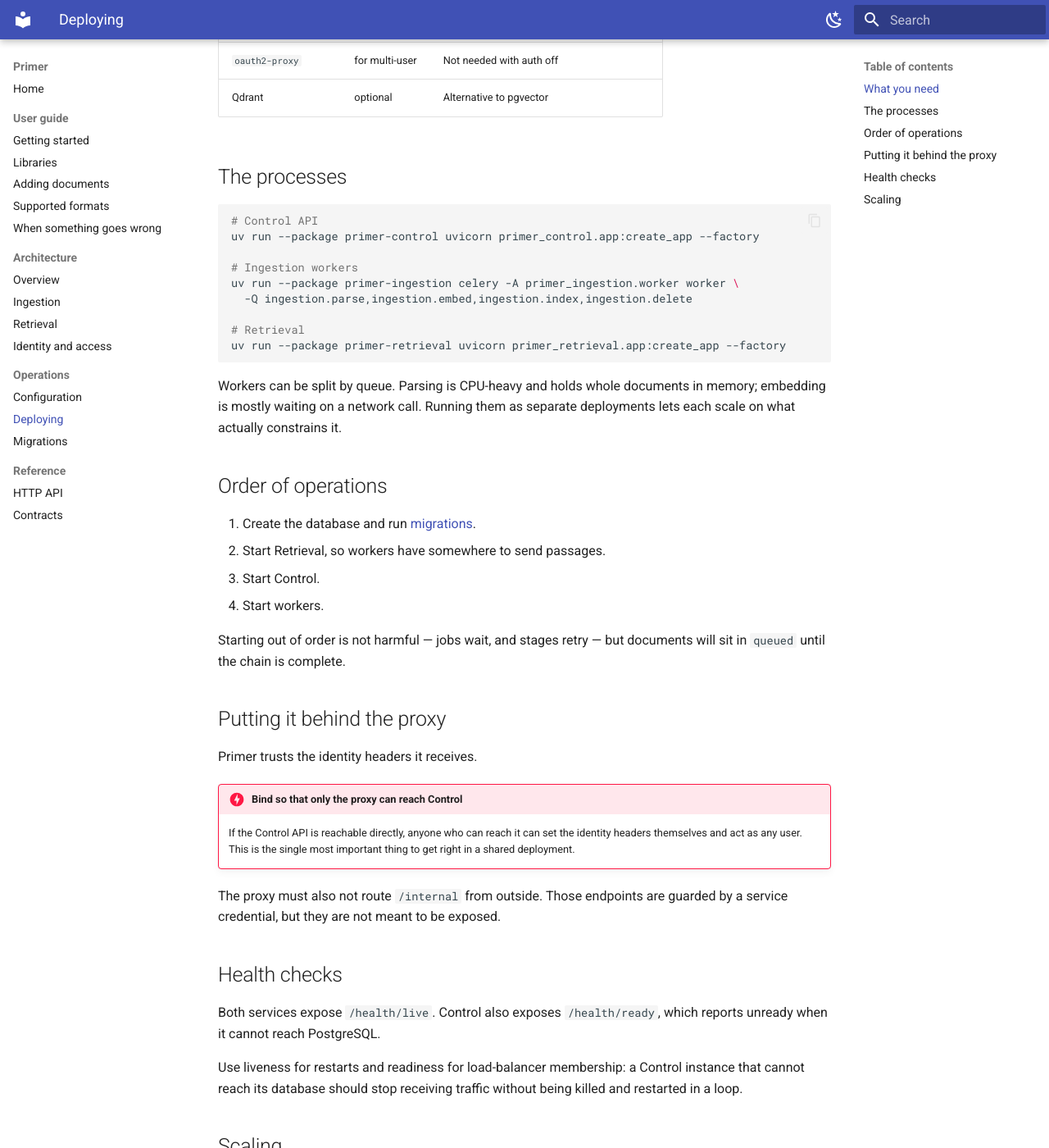
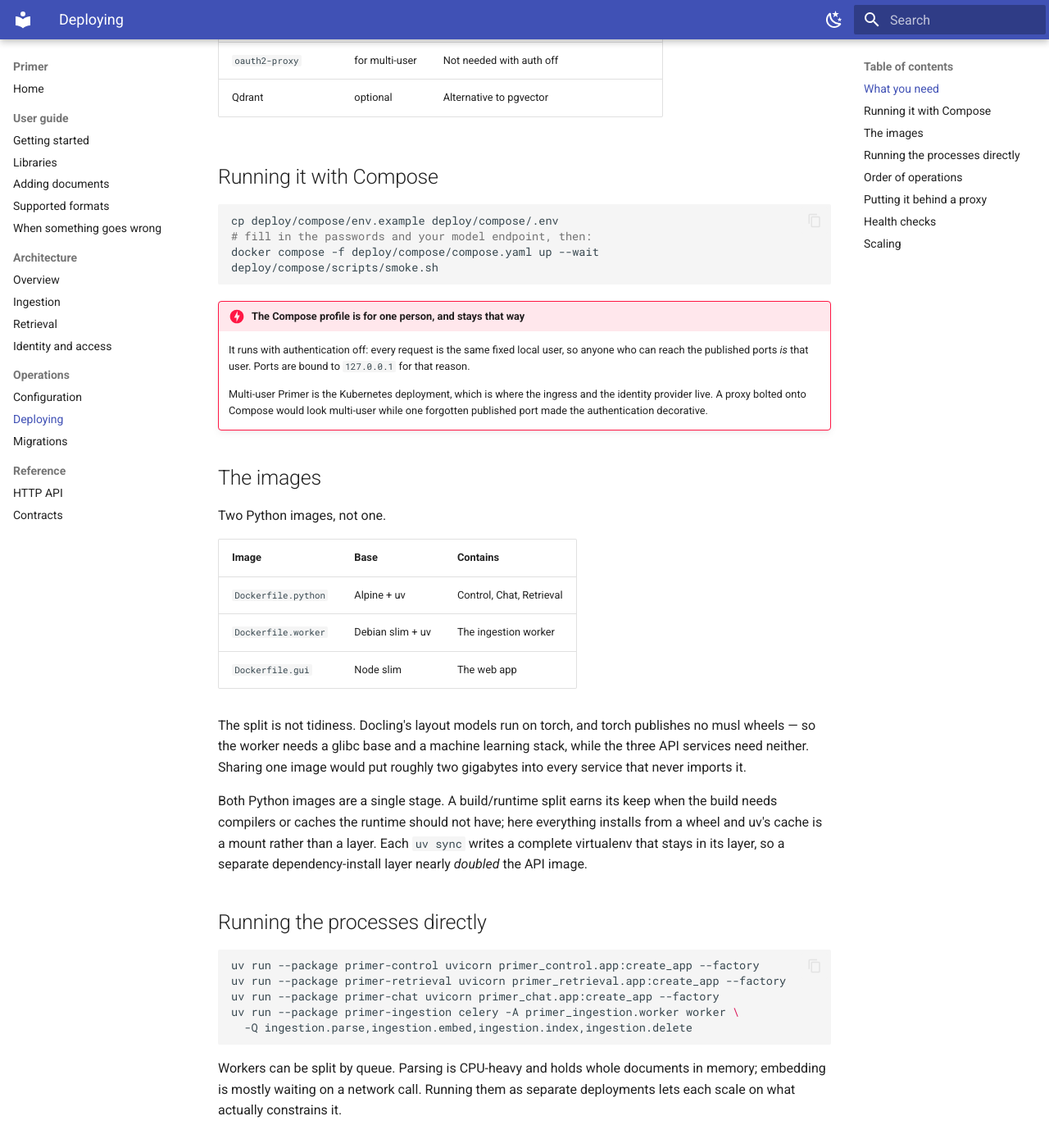
Before and after one commit to isaiah-harville/Primer, an MkDocs documentation site: the page built from docs/operations/deploying.md, in a window 1280 px wide and 1400 px high, scrolled down 407 px. Shown: the whole window at 82% size. Built offline with MkDocs 1.6.1 and Material for MkDocs 9.7.7, drawn with Linux system fonts in a browser that asks for light colours; some of the changed text lies outside the part shown.

Commit message:
feat: add the local Compose deployment
Two Python images, not one. Docling's layout models run on torch, torch
publishes no musl wheels, and sharing one image would put roughly two
gigabytes into three services that never import it. The worker gets a glibc
base; Control, Chat, and Retrieval get Alpine.

Both are a single stage. A build/runtime split earns its keep when the build
needs compilers or caches the runtime should not have - here everything
installs from a wheel and uv's cache is a mount, not a layer. Measured: a
separate dependency-install layer took the API image from 602MB to 989MB,
because each uv sync writes a complete virtualenv and the first one stays in
its layer.

uv images throughout, with the pinned binary copied over the tag's own: the
published python+uv tags lag uv itself by several minor versions.

The Compose profile is single-user and stays that way. Authentication is
fixed to disabled with no variable to half-enable it, and ports bind to
127.0.0.1, because with no identity provider anyone who can reach a port is
the only user. Multi-user Primer is the Kubernetes deployment, which has an
ingress to put a proxy in front of; a proxy bolted onto Compose would look
multi-user while one forgotten published port made it decorative.

Migrations run as one-shots that everything else waits on, so replicas never
race to alter the same schema. No model server is bundled - Primer runs
against an endpoint the operator already has - and every credential is
required rather than defaulted, so Compose refuses to start instead of
sharing a placeholder password across deployments.

The policy tests read the resolved configuration rather than starting
anything, and guard the mistakes that stay invisible until production: a
writable container root, a bind mount, a mounted Docker socket, a published
port beyond loopback. The loopback test asserts something was published
first, so it cannot pass by finding nothing.

````diff
--- a/docs/operations/deploying.md
+++ b/docs/operations/deploying.md
@@ -11,18 +11,54 @@
 | `oauth2-proxy` | for multi-user | Not needed with auth off |
 | Qdrant | optional | Alternative to pgvector |
 
-## The processes
+## Running it with Compose
 
 ```bash
-# Control API
+cp deploy/compose/env.example deploy/compose/.env
+# fill in the passwords and your model endpoint, then:
+docker compose -f deploy/compose/compose.yaml up --wait
+deploy/compose/scripts/smoke.sh
+```
+
+!!! danger "The Compose profile is for one person, and stays that way"
+    It runs with authentication off: every request is the same fixed local
+    user, so anyone who can reach the published ports *is* that user. Ports
+    are bound to `127.0.0.1` for that reason.
+
+    Multi-user Primer is the Kubernetes deployment, which is where the
+    ingress and the identity provider live. A proxy bolted onto Compose
+    would look multi-user while one forgotten published port made the
+    authentication decorative.
+
+## The images
+
+Two Python images, not one.
+
+| Image | Base | Contains |
+| --- | --- | --- |
+| `Dockerfile.python` | Alpine + uv | Control, Chat, Retrieval |
+| `Dockerfile.worker` | Debian slim + uv | The ingestion worker |
+| `Dockerfile.gui` | Node slim | The web app |
+
+The split is not tidiness. Docling's layout models run on torch, and torch
+publishes no musl wheels — so the worker needs a glibc base and a machine
+learning stack, while the three API services need neither. Sharing one image
+would put roughly two gigabytes into every service that never imports it.
+
+Both Python images are a single stage. A build/runtime split earns its keep
+when the build needs compilers or caches the runtime should not have; here
+everything installs from a wheel and uv's cache is a mount rather than a
+layer. Each `uv sync` writes a complete virtualenv that stays in its layer,
+so a separate dependency-install layer nearly *doubled* the API image.
+
+## Running the processes directly
+
+```bash
 uv run --package primer-control uvicorn primer_control.app:create_app --factory
-
-# Ingestion workers
+uv run --package primer-retrieval uvicorn primer_retrieval.app:create_app --factory
+uv run --package primer-chat uvicorn primer_chat.app:create_app --factory
 uv run --package primer-ingestion celery -A primer_ingestion.worker worker \
   -Q ingestion.parse,ingestion.embed,ingestion.index,ingestion.delete
-
-# Retrieval
-uv run --package primer-retrieval uvicorn primer_retrieval.app:create_app --factory
 ```
 
 Workers can be split by queue. Parsing is CPU-heavy and holds whole
@@ -39,7 +75,9 @@ them as separate deployments lets each scale on what actually constrains it.
 Starting out of order is not harmful — jobs wait, and stages retry — but
 documents will sit in `queued` until the chain is complete.
 
-## Putting it behind the proxy
+## Putting it behind a proxy
+
+This applies to the Kubernetes deployment, not to Compose.
 
 Primer trusts the identity headers it receives.
 
--- a/pyproject.toml
+++ b/pyproject.toml
@@ -9,6 +9,7 @@ dependencies = []
 dev = [
     "pytest",
     "pytest-asyncio",
+    "pyyaml",
     "ruff",
     "ty",
 ]
````
Also changed, not shown: 8 other files.
